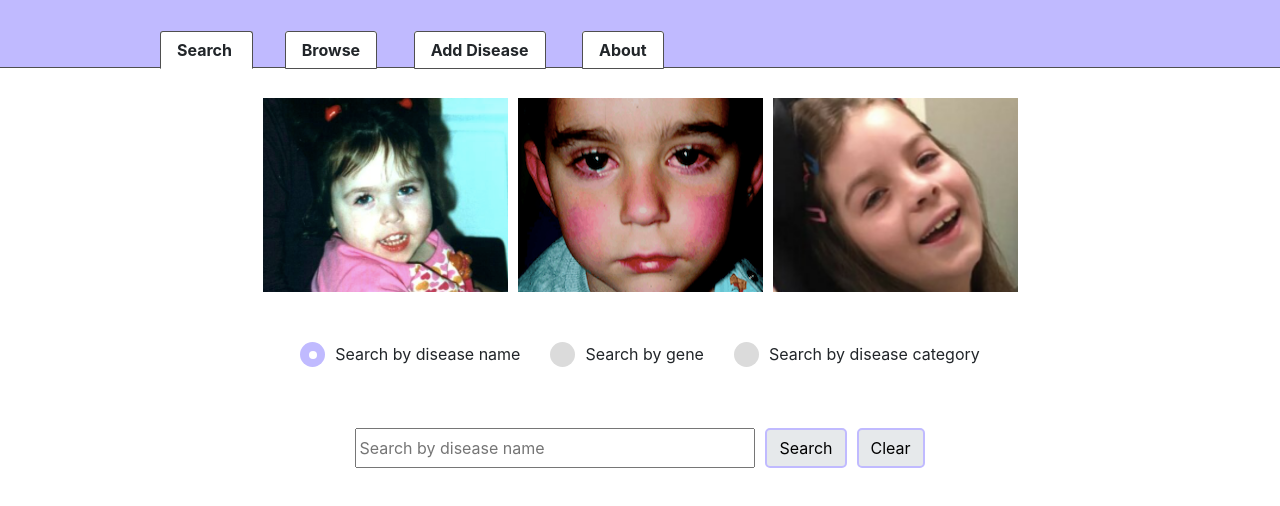
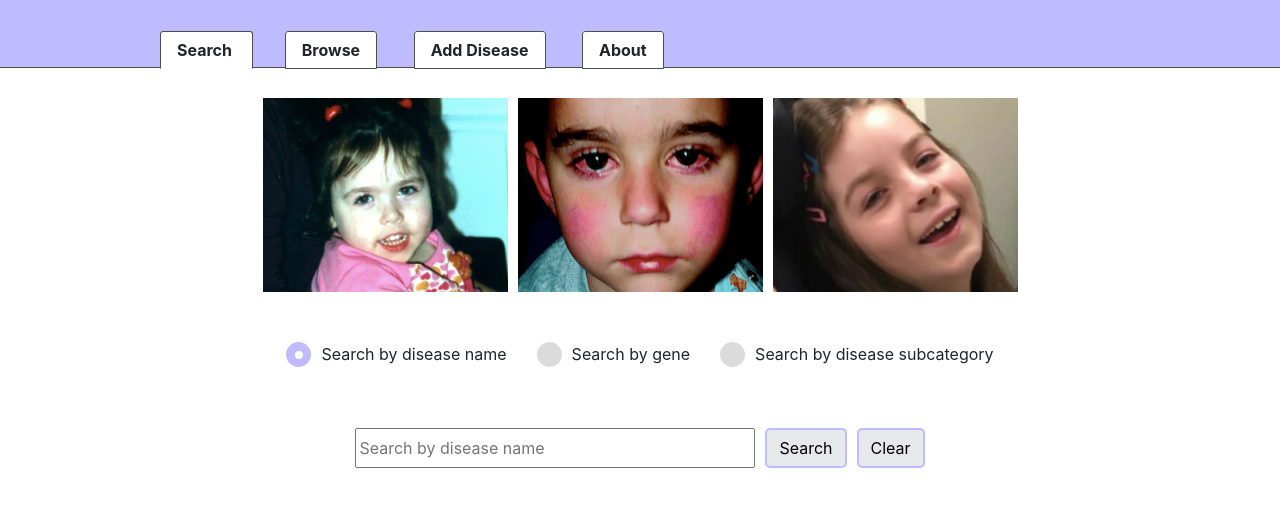
Before and after one commit to hafsa390/DiseaseDatabase_frontend, a website built with webpack: page index.html in a window 1280 px wide. Shown: the part 154-660 px from the top of the page. Built offline with nearby package versions, Linux system fonts and the light colour scheme; some packages are replaced by stand-ins of ours; no server answers.

Commit message:
change category to subcategory

```diff
--- a/index.html
+++ b/index.html
@@ -44,7 +44,7 @@
           <span class="checkmark"></span>
         </label>
         <label class="radio_container"
-          >Search by disease category
+          >Search by disease subcategory
           <input id="radio-disease-category" type="radio" name="radio" />
           <span class="checkmark"></span>
         </label>
```
